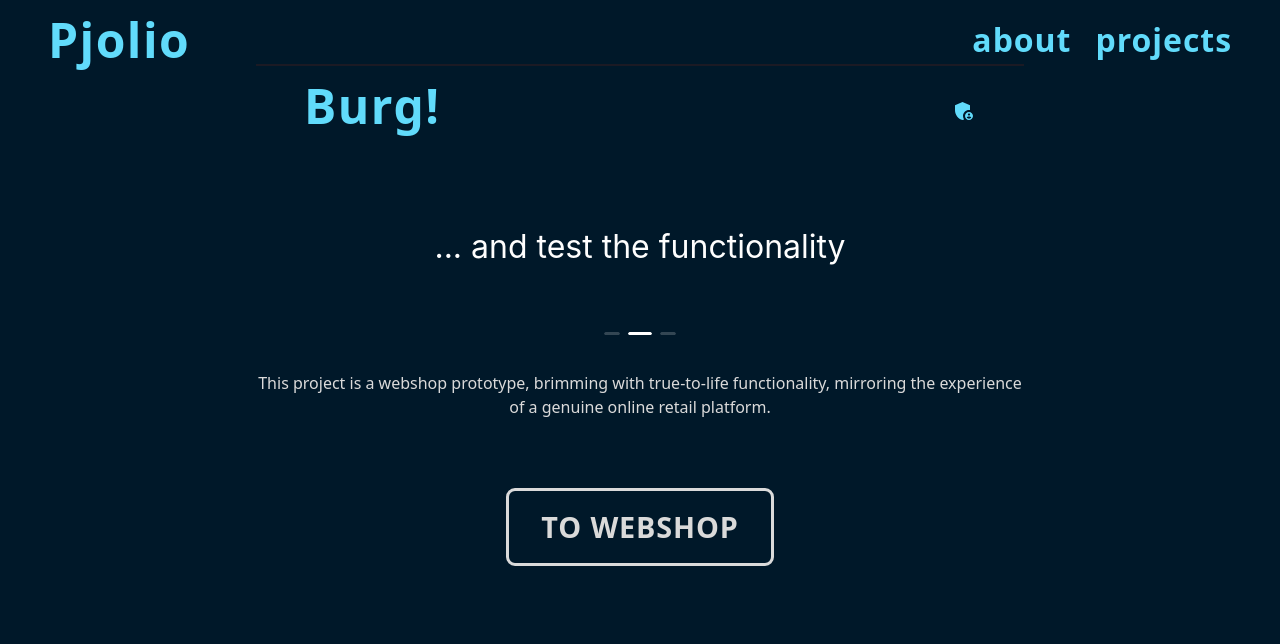
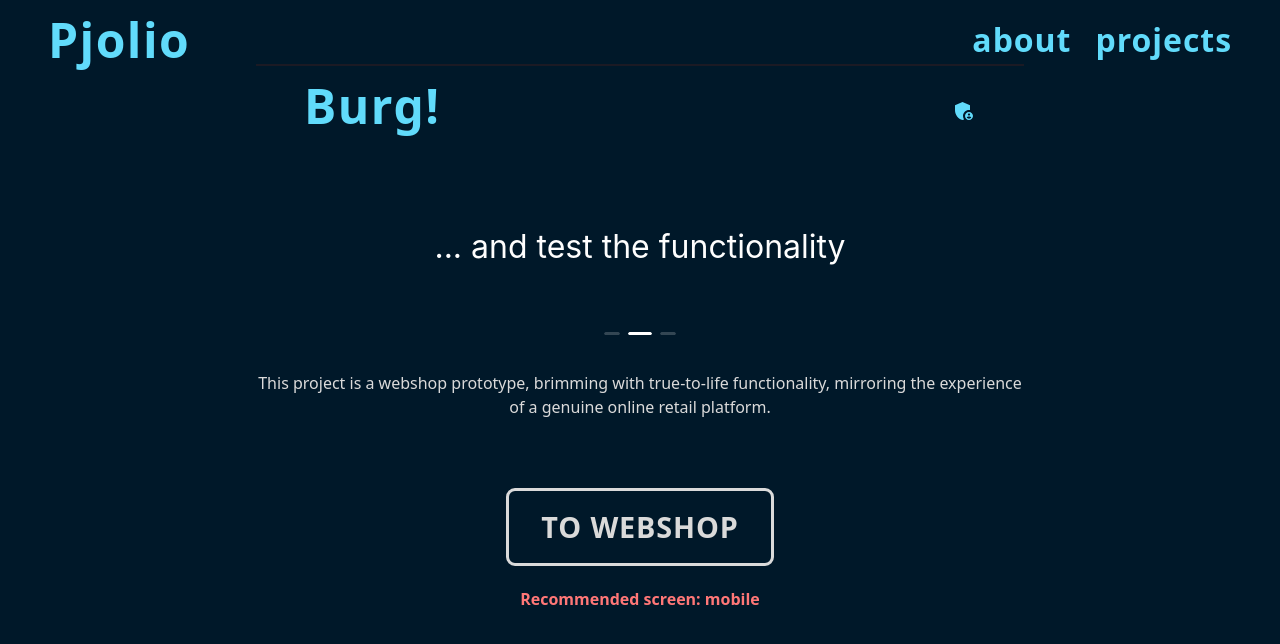
Before and after one commit to Phillipe-Jarnefors/ReactApp-portfolio, a React (Vite) app: page /webshop in a window 1280 px wide. Shown: the top 644 px of the page. Built offline with nearby package versions, Linux system fonts and the light colour scheme; some icons are missing.

Commit message:
Small changes

```diff
--- a/src/projects/webshop/components/HomeWS.tsx
+++ b/src/projects/webshop/components/HomeWS.tsx
@@ -77,6 +77,9 @@ export default function SwipeableTextMobileStepper() {
                 TO WEBSHOP
               </button>
             </Link>
+            <p className="text-secondary font-bold">
+              Recommended screen: mobile
+            </p>
           </>
         ) : (
           <>
```
